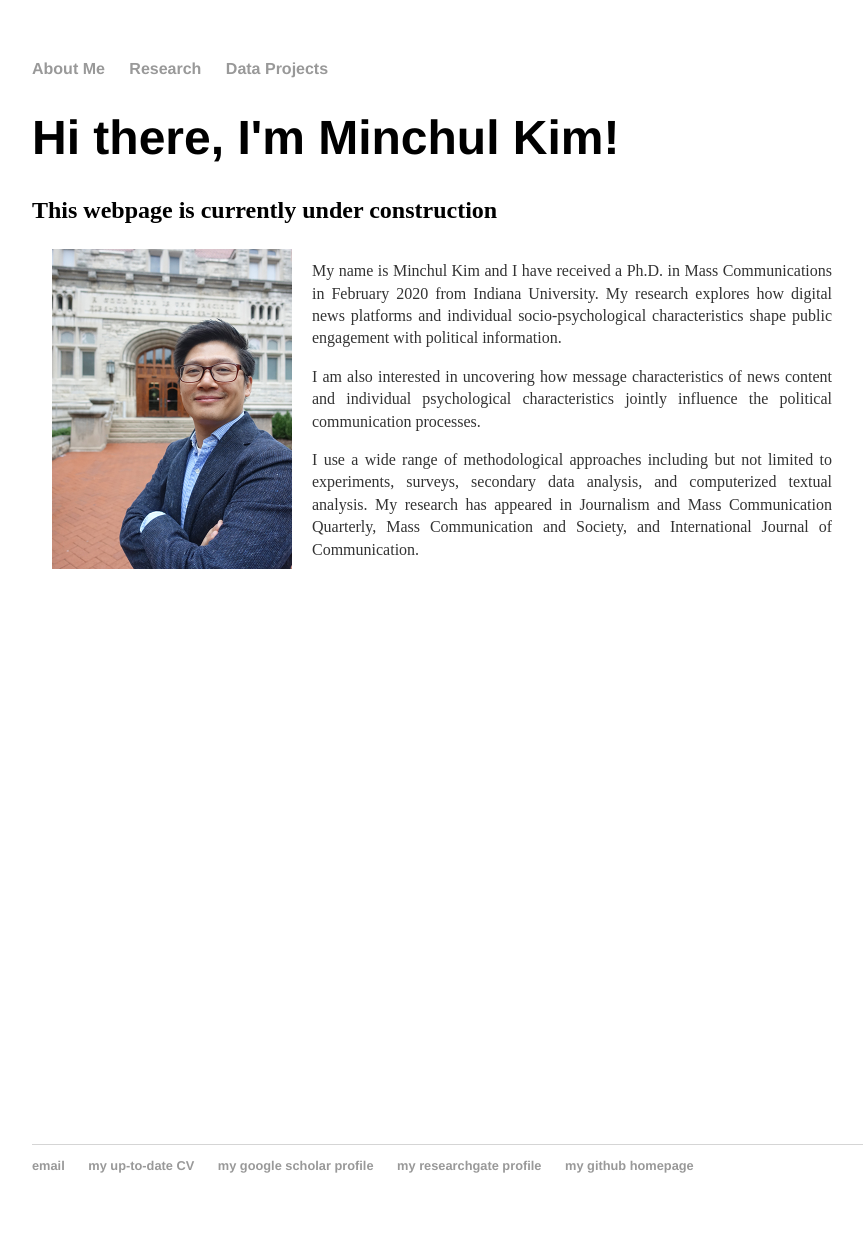
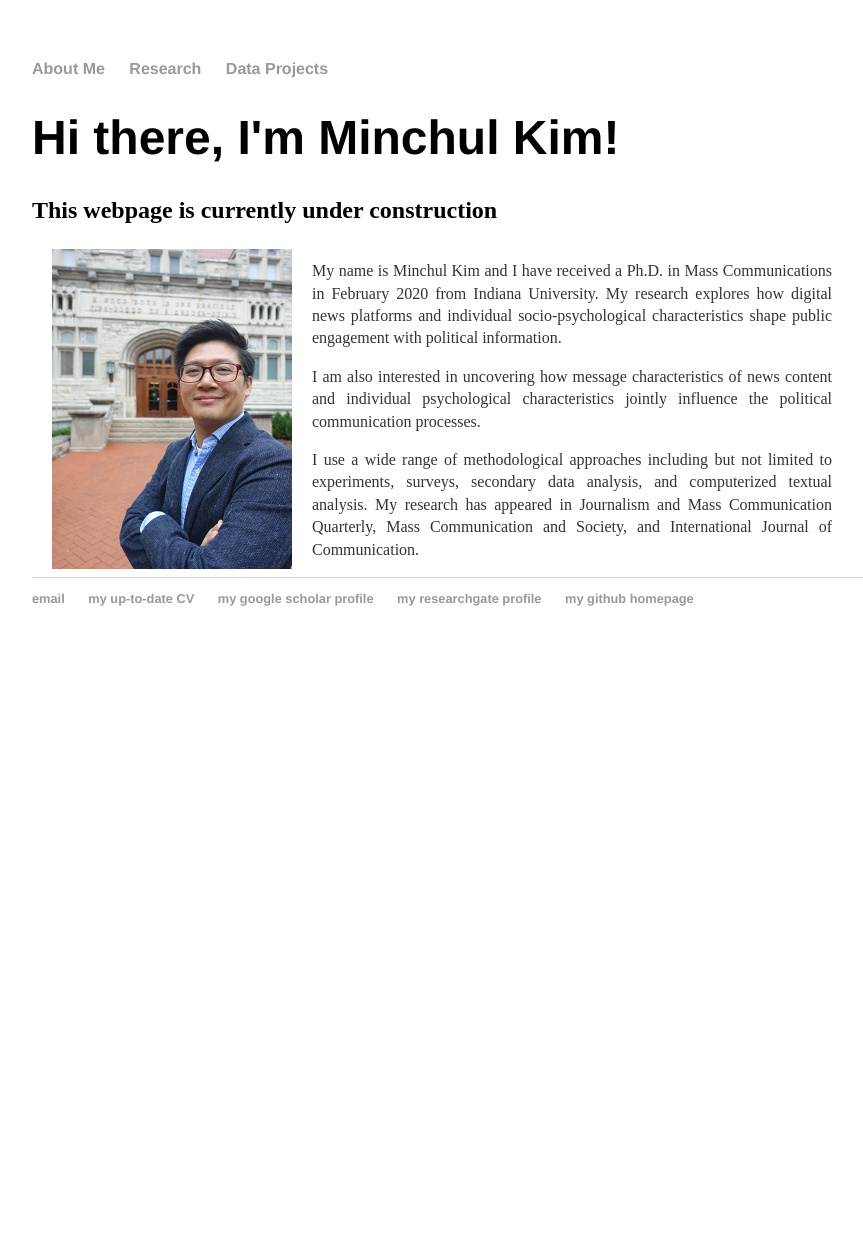
Before and after one commit to minchulkim-phd/minchulkim, a Jekyll site: the page built from index.html, in a window 1280 px wide. Shown: the whole page, without its empty margins (96-959 px from the left). Built offline with Jekyll 4.4.1, drawn with Linux system fonts in a browser that asks for light colours; after the commit the page ends 900 px from its top, so only the background shows below that.

Commit message:
Update main.css

```diff
--- a/css/main.css
+++ b/css/main.css
@@ -54,7 +54,7 @@
 
 .slide-content {
   width: 800px;
-  height: 900px;
+  height: 500x;
   background-position: 11px 0;
   background-repeat: no-repeat;
 }
```
